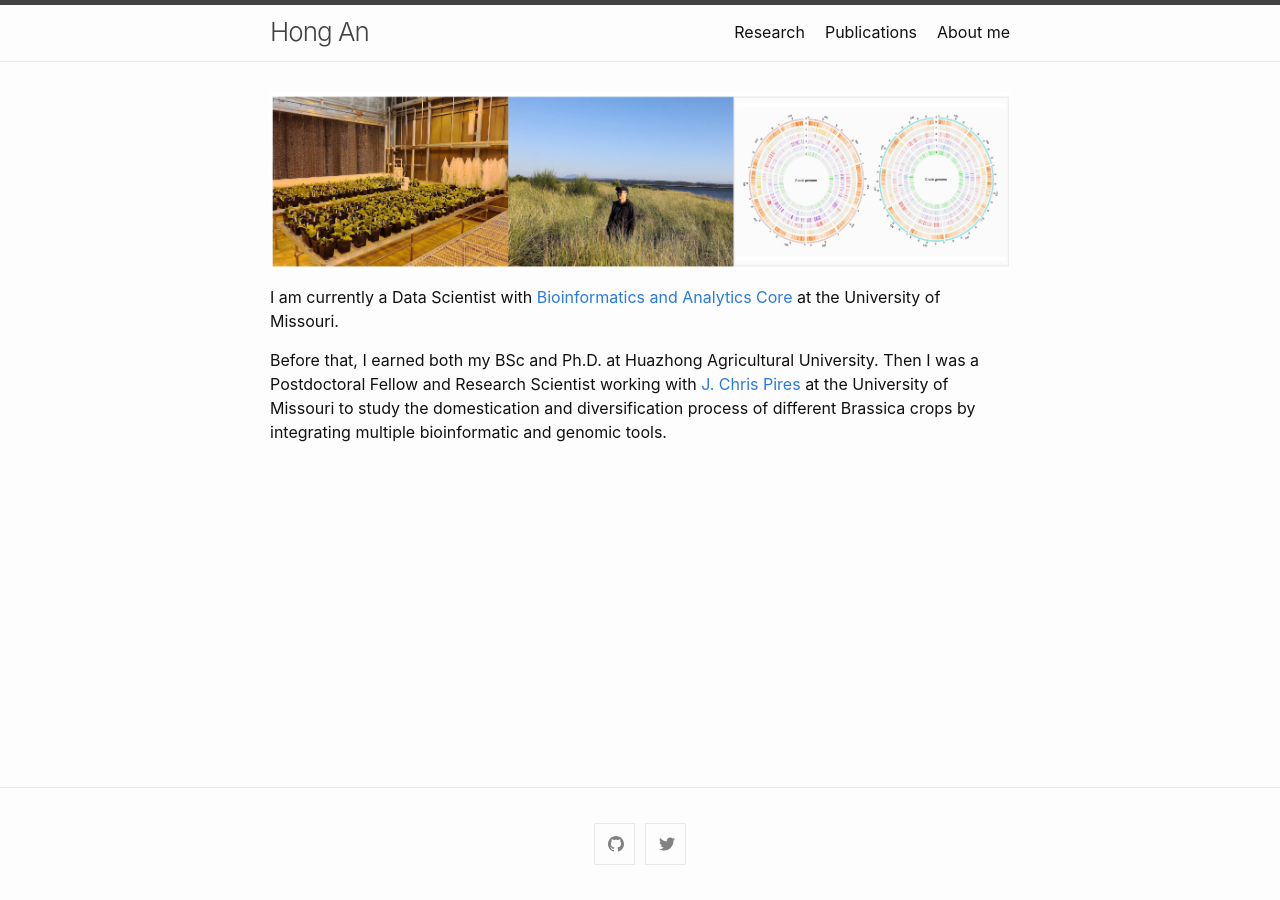
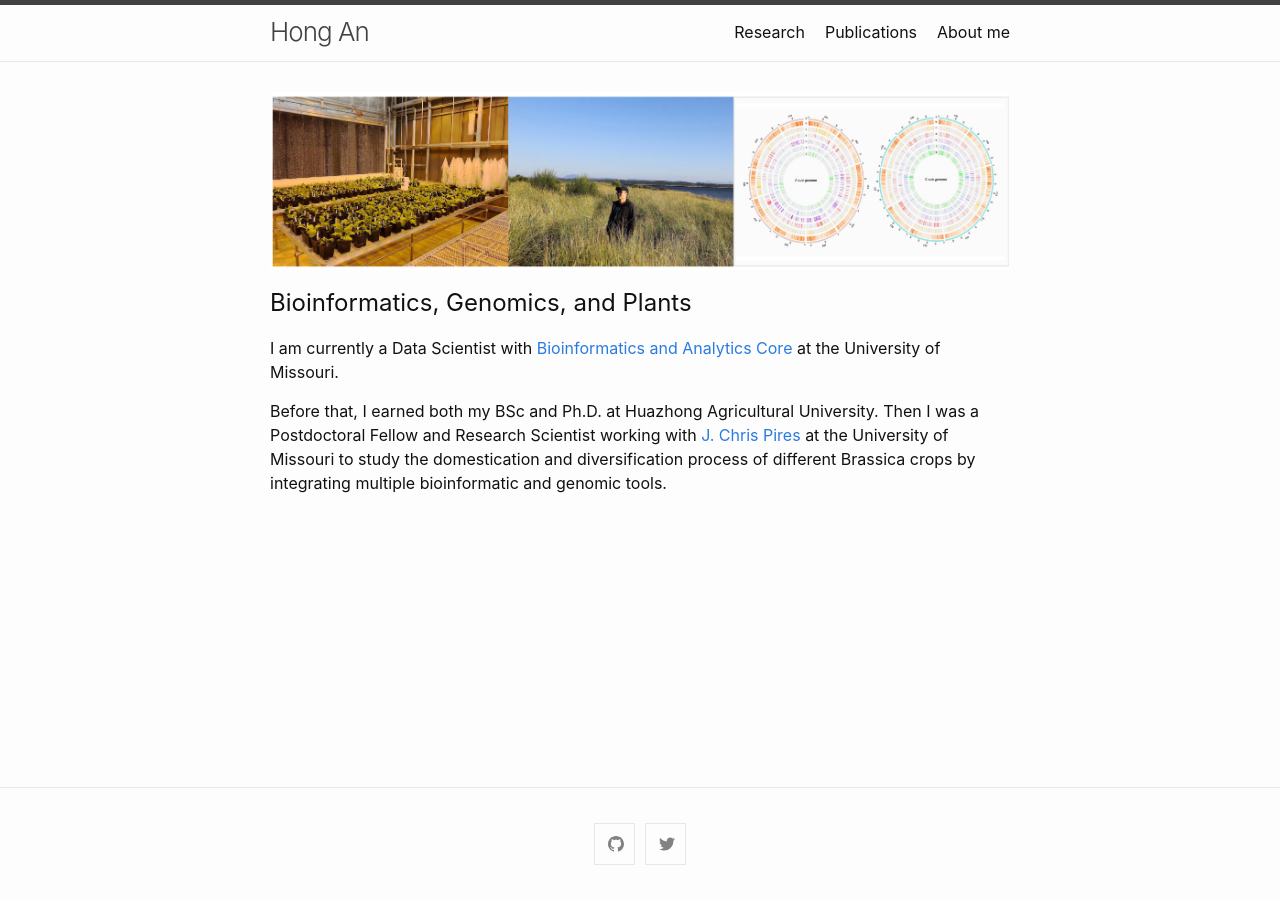
Before and after one commit to anhong11/anhong11.github.io, a Jekyll site: the page built from index.md, in a window 1280 px wide. Built offline with Jekyll 4.4.1, drawn with Linux system fonts in a browser that asks for light colours; our own code applies the rules of GitHub Pages for plain Markdown files.

Commit message:
Update index.md

```diff
--- a/index.md
+++ b/index.md
@@ -1,4 +1,6 @@
 ![](figures/fig1.jpg)
+
+## Bioinformatics, Genomics, and Plants
 
 I am currently a Data Scientist with [Bioinformatics and Analytics Core](https://bioinformatics.missouri.edu/) at the University of Missouri.
 
```
